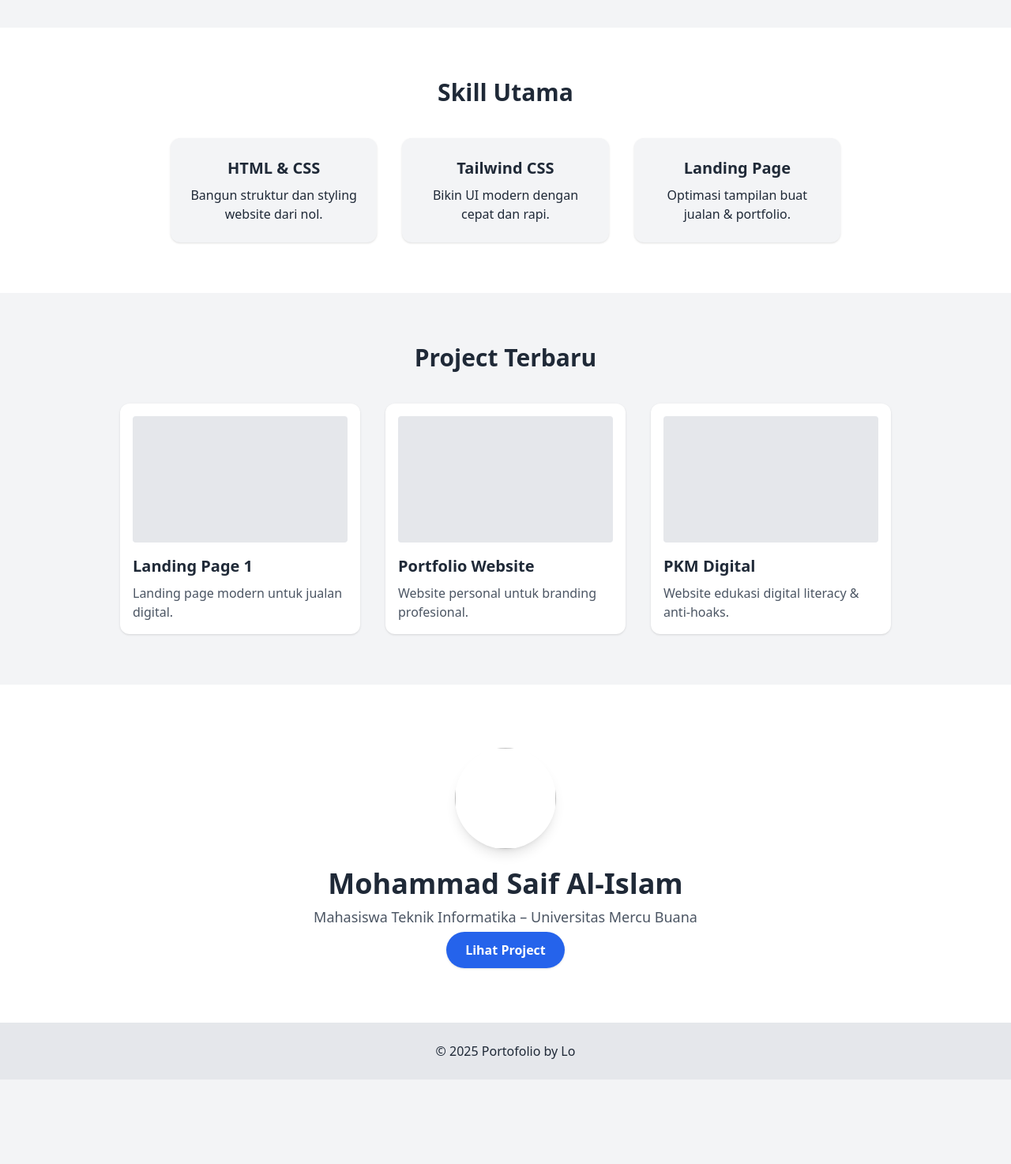
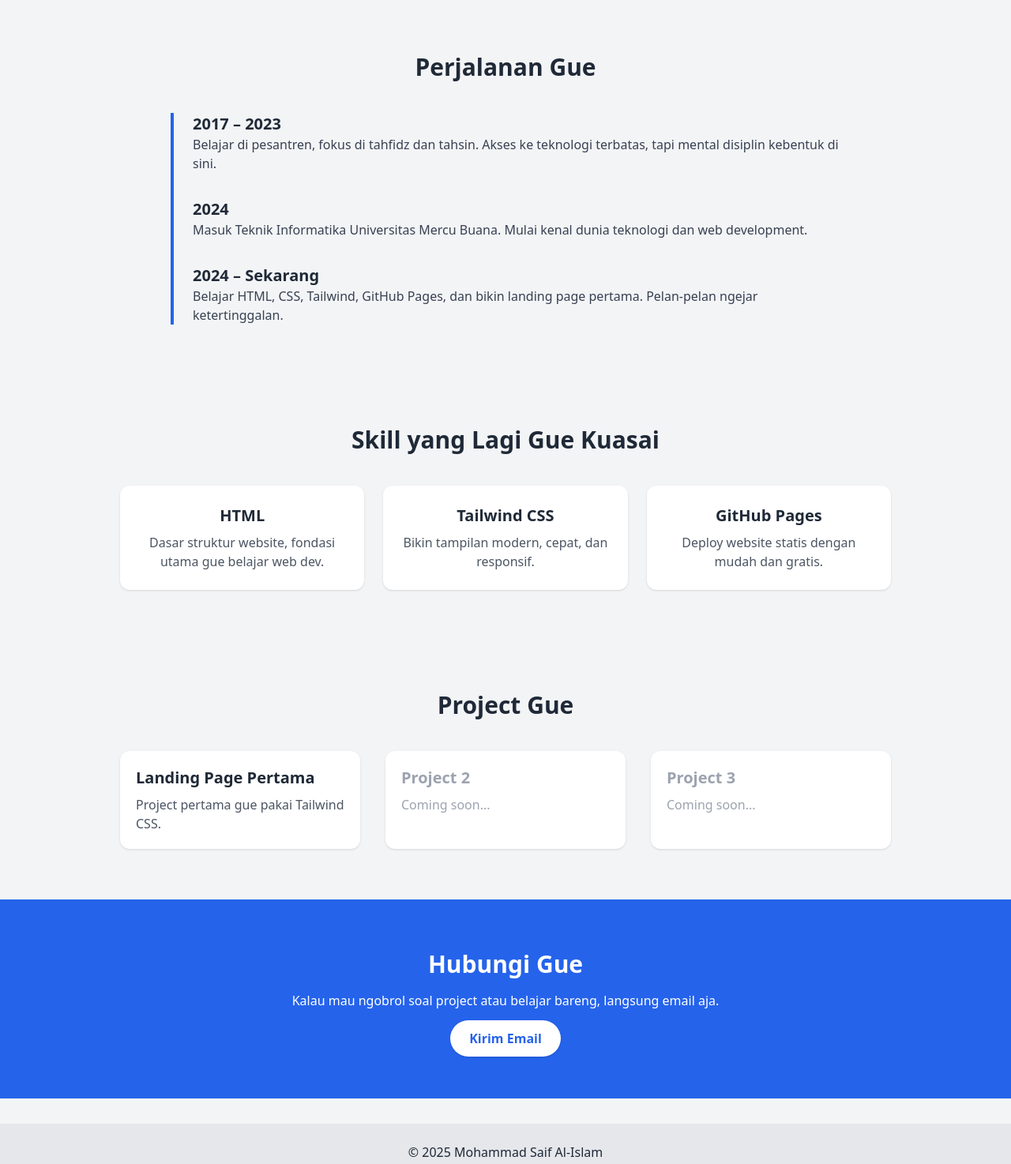
Before and after one commit to sayf-cell/landing-page-pertama, a plain HTML site: page index.html in a window 1280 px wide. Shown: the part 807-2281 px from the top of the page at 79% size. Before the commit the page ends 2174 px from the top, so only its background shows below. Drawn offline with nearby package versions, Linux system fonts and the light colour scheme.

Commit message:
Update hero pakai foto baru

```diff
--- a/index.html
+++ b/index.html
@@ -3,20 +3,48 @@
 <head>
   <meta charset="UTF-8" />
   <meta name="viewport" content="width=device-width, initial-scale=1.0" />
-  <title>Portofolio Gue</title>
+  <title>Portofolio Mohammad Saif Al-Islam</title>
   <script src="https://cdn.tailwindcss.com"></script>
 </head>
 
 <body class="bg-gray-100 text-gray-800">
 
   <!-- HERO -->
-  <section class="py-20 text-center bg-white">
-    <img src="https://via.placeholder.com/150" class="w-32 h-32 rounded-full mx-auto mb-6 shadow" />
-    <h1 class="text-4xl font-bold mb-2">Nama Lo</h1>
-    <p class="text-lg text-gray-600 mb-4">Web Developer • UI Designer • Digital Creator</p>
-    <a href="#projects" class="bg-blue-600 text-white px-6 py-3 rounded-full font-semibold shadow hover:bg-blue-700">
+  <section class="py-20 bg-white">
+    <div class="max-w-4xl mx-auto px-6 flex flex-col md:flex-row items-center gap-10">
+
+      <!-- FOTO -->
+      <div class="flex-shrink-0">
+        <div class="w-40 h-40 md:w-48 md:h-48 rounded-2xl overflow-hidden shadow-xl border-4 border-blue-500/60">
+          <img
+            src="hero-saif.jpg"
+            alt="Foto Mohammad Saif Al-Islam"
+            class="w-full h-full object-cover"
+          />
+        </div>
+      </div>
+
+      <!-- TEKS -->
+      <div class="text-center md:text-left">
+        <h1 class="text-3xl md:text-4xl font-bold mb-2">
+          Mohammad Saif Al-Islam
+        </h1>
+        <p class="text-base md:text-lg text-gray-600 mb-4">
+          Mahasiswa Teknik Informatika – Universitas Mercu Buana
+        </p>
+        <p class="text-gray-700 mb-6">
+          Gue mulai belajar web development ketika masuk kuliah, setelah sebelumnya fokus di tahfidz dan tahsin saat di pesantren.
+          Sekarang gue lagi ngejar ketertinggalan, pelan-pelan belajar bikin website modern dan responsif.
+        </p>
+        <a
+          href="#projects"
+          class="inline-block bg-blue-600 text-white px-6 py-3 rounded-full font-semibold shadow hover:bg-blue-700 transition"
+        >
           Lihat Project
         </a>
+      </div>
+
+    </div>
   </section>
 
   <!-- ABOUT -->
@@ -32,66 +60,113 @@
     </p>
   </section>
 
+  <!-- TIMELINE -->
+  <section class="max-w-4xl mx-auto py-16 px-6">
+    <h2 class="text-3xl font-bold mb-10 text-center">Perjalanan Gue</h2>
+
+    <div class="space-y-8 border-l-4 border-blue-600 pl-6">
+
+      <div>
+        <h3 class="text-xl font-semibold">2017 – 2023</h3>
+        <p class="text-gray-700">Belajar di pesantren, fokus di tahfidz dan tahsin. Akses ke teknologi terbatas, tapi mental disiplin kebentuk di sini.</p>
+      </div>
+
+      <div>
+        <h3 class="text-xl font-semibold">2024</h3>
+        <p class="text-gray-700">Masuk Teknik Informatika Universitas Mercu Buana. Mulai kenal dunia teknologi dan web development.</p>
+      </div>
+
+      <div>
+        <h3 class="text-xl font-semibold">2024 – Sekarang</h3>
+        <p class="text-gray-700">Belajar HTML, CSS, Tailwind, GitHub Pages, dan bikin landing page pertama. Pelan-pelan ngejar ketertinggalan.</p>
+      </div>
+
+    </div>
+  </section>
+
   <!-- SKILLS -->
-  <section class="bg-white py-16">
-    <h2 class="text-3xl font-bold text-center mb-10">Skill Utama</h2>
-    <div class="grid grid-cols-1 md:grid-cols-3 gap-8 max-w-4xl mx-auto px-6">
-      <div class="p-6 bg-gray-100 rounded-xl shadow text-center">
-        <h3 class="text-xl font-semibold mb-2">HTML & CSS</h3>
-        <p>Bangun struktur dan styling website dari nol.</p>
+  <section class="py-16 bg-gray-100">
+    <h2 class="text-3xl font-bold text-center mb-10">Skill yang Lagi Gue Kuasai</h2>
+
+    <div class="max-w-5xl mx-auto grid md:grid-cols-3 gap-6 px-6">
+
+      <div class="bg-white p-6 rounded-xl shadow text-center">
+        <h3 class="font-semibold text-xl mb-2">HTML</h3>
+        <p class="text-gray-600">Dasar struktur website, fondasi utama gue belajar web dev.</p>
       </div>
-      <div class="p-6 bg-gray-100 rounded-xl shadow text-center">
-        <h3 class="text-xl font-semibold mb-2">Tailwind CSS</h3>
-        <p>Bikin UI modern dengan cepat dan rapi.</p>
+
+      <div class="bg-white p-6 rounded-xl shadow text-center">
+        <h3 class="font-semibold text-xl mb-2">Tailwind CSS</h3>
+        <p class="text-gray-600">Bikin tampilan modern, cepat, dan responsif.</p>
       </div>
-      <div class="p-6 bg-gray-100 rounded-xl shadow text-center">
-        <h3 class="text-xl font-semibold mb-2">Landing Page</h3>
-        <p>Optimasi tampilan buat jualan & portfolio.</p>
+
+      <div class="bg-white p-6 rounded-xl shadow text-center">
+        <h3 class="font-semibold text-xl mb-2">GitHub Pages</h3>
+        <p class="text-gray-600">Deploy website statis dengan mudah dan gratis.</p>
       </div>
+
     </div>
   </section>
 
   <!-- PROJECTS -->
-  <section id="projects" class="py-16 max-w-5xl mx-auto px-6">
-    <h2 class="text-3xl font-bold text-center mb-10">Project Terbaru</h2>
+  <section id="projects" class="py-16">
+    <h2 class="text-3xl font-bold text-center mb-10">Project Gue</h2>
 
-    <div class="grid md:grid-cols-3 gap-8">
-      <div class="bg-white p-4 rounded-xl shadow">
-        <div class="h-40 bg-gray-200 rounded mb-4"></div>
-        <h3 class="text-xl font-semibold mb-2">Landing Page 1</h3>
-        <p class="text-gray-600">Landing page modern untuk jualan digital.</p>
+    <div class="max-w-5xl mx-auto grid md:grid-cols-3 gap-8 px-6">
+
+      <a href="https://sayf-cell.github.io/landing-page-pertama/" target="_blank" class="block bg-white p-5 rounded-xl shadow hover:shadow-lg transition">
+        <h3 class="text-xl font-semibold mb-2">Landing Page Pertama</h3>
+        <p class="text-gray-600">Project pertama gue pakai Tailwind CSS.</p>
+      </a>
+
+      <div class="bg-white p-5 rounded-xl shadow text-gray-400">
+        <h3 class="text-xl font-semibold mb-2">Project 2</h3>
+        <p>Coming soon...</p>
       </div>
 
-      <div class="bg-white p-4 rounded-xl shadow">
-        <div class="h-40 bg-gray-200 rounded mb-4"></div>
-        <h3 class="text-xl font-semibold mb-2">Portfolio Website</h3>
-        <p class="text-gray-600">Website personal untuk branding profesional.</p>
+      <div class="bg-white p-5 rounded-xl shadow text-gray-400">
+        <h3 class="text-xl font-semibold mb-2">Project 3</h3>
+        <p>Coming soon...</p>
       </div>
 
-      <div class="bg-white p-4 rounded-xl shadow">
-        <div class="h-40 bg-gray-200 rounded mb-4"></div>
-        <h3 class="text-xl font-semibold mb-2">PKM Digital</h3>
-        <p class="text-gray-600">Website edukasi digital literacy & anti-hoaks.</p>
-      </div>
     </div>
   </section>
 
-  <!-- HERO -->
-<section class="py-20 text-center bg-white">
-  <img src="foto-lo.jpeg" class="w-32 h-32 rounded-full mx-auto mb-6 shadow-lg object-cover" />
-  <h1 class="text-4xl font-bold mb-2">Mohammad Saif Al-Islam</h1>
-  <p class="text-lg text-gray-600 mb-4">
-    Mahasiswa Teknik Informatika – Universitas Mercu Buana
-  </p>
-  <a href="#projects" class="bg-blue-600 text-white px-6 py-3 rounded-full font-semibold shadow hover:bg-blue-700">
-    Lihat Project
+  <!-- CONTACT -->
+  <section class="py-16 bg-blue-600 text-white text-center">
+    <h2 class="text-3xl font-bold mb-4">Hubungi Gue</h2>
+    <p class="mb-6">Kalau mau ngobrol soal project atau belajar bareng, langsung email aja.</p>
+
+    <a href="mailto:emailkamu@gmail.com" class="bg-white text-blue-600 px-6 py-3 rounded-full font-semibold shadow hover:bg-gray-200 transition">
+      Kirim Email
     </a>
   </section>
 
   <!-- FOOTER -->
-  <footer class="text-center py-6 bg-gray-200">
-    <p>© 2025 Portofolio by Lo</p>
+  <footer class="text-center py-6 bg-gray-200 mt-8">
+    <p>© 2025 Mohammad Saif Al-Islam</p>
   </footer>
+
+  <!-- ANIMASI -->
+  <script>
+    const elements = document.querySelectorAll("section, .shadow");
+
+    elements.forEach((el) => {
+      el.style.opacity = 0;
+      el.style.transform = "translateY(20px)";
+      el.style.transition = "all 0.7s ease";
+    });
+
+    window.addEventListener("scroll", () => {
+      elements.forEach((el) => {
+        const rect = el.getBoundingClientRect().top;
+        if (rect < window.innerHeight - 100) {
+          el.style.opacity = 1;
+          el.style.transform = "translateY(0)";
+        }
+      });
+    });
+  </script>
 
 </body>
 </html>
```
Also changed, not shown: 1 other file. Lines whose indentation alone changed are shown as unchanged.
